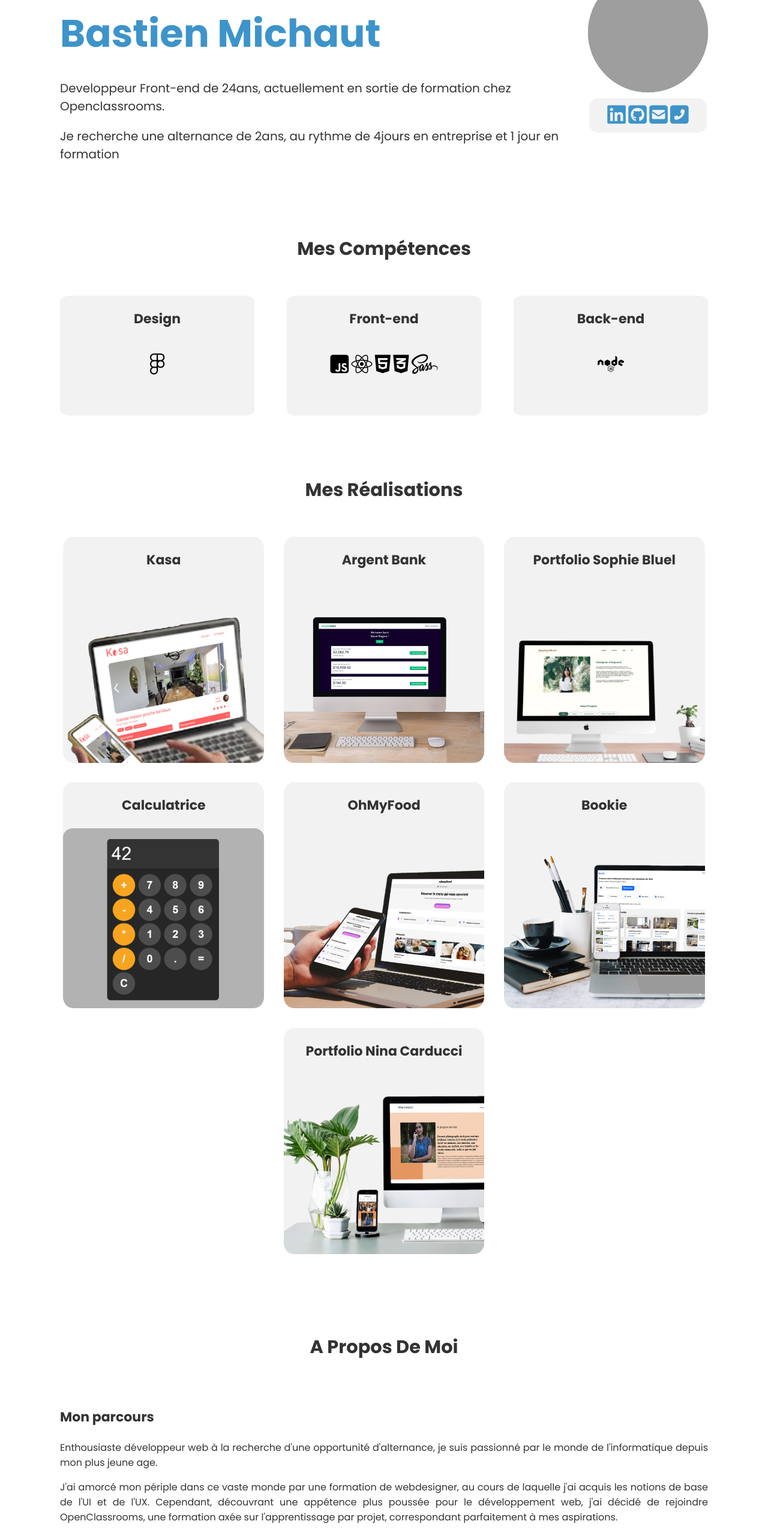
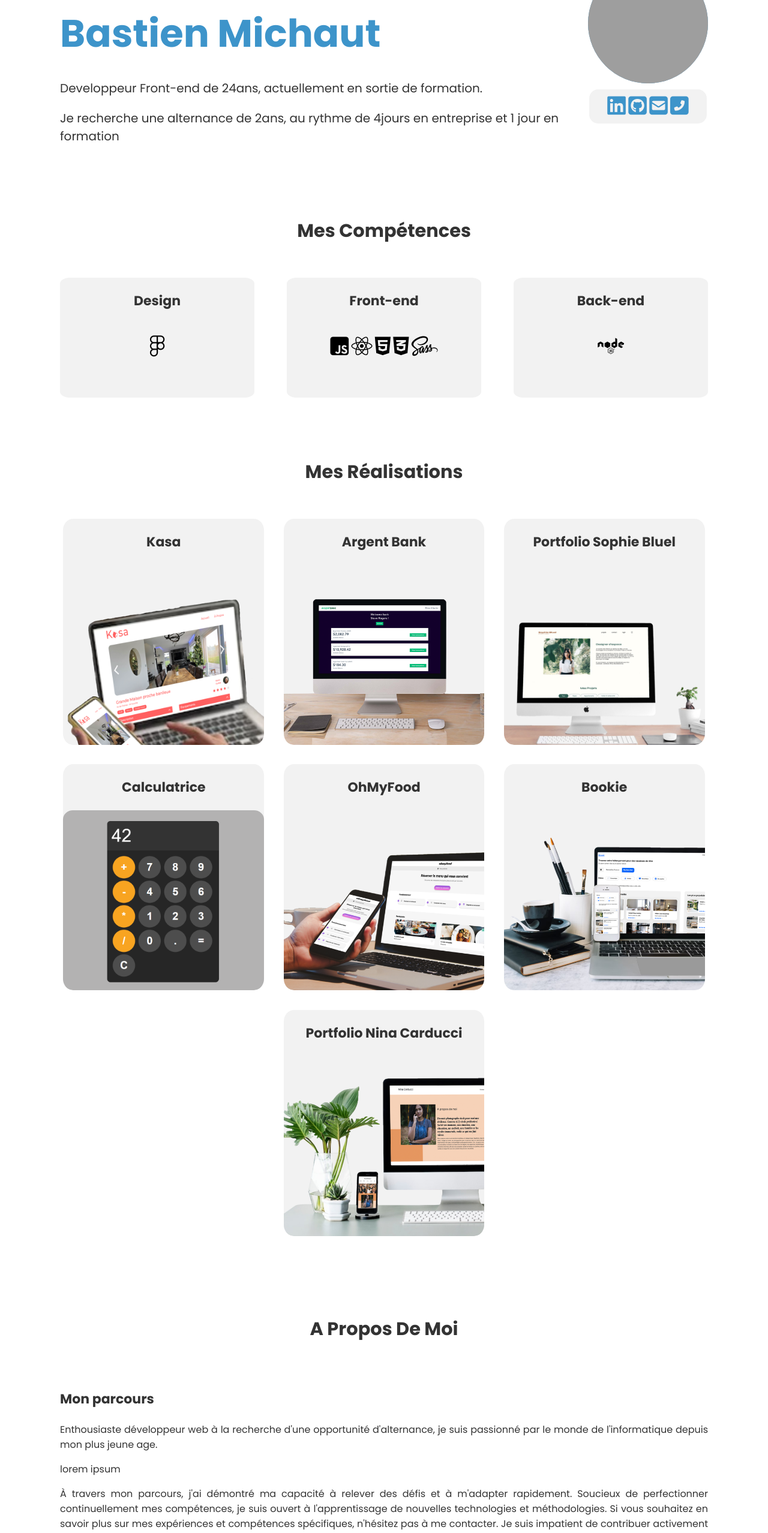
Before and after one commit to BST-tsb/Portfolio-Bastien, a plain HTML site: page index.html in a window 1280 px wide. Shown: the part 240-2796 px from the top of the page at 60% size. Drawn offline with Linux system fonts and the light colour scheme; grey boxes are pictures that could not be loaded.

Commit message:
Update index.html

```diff
--- a/index.html
+++ b/index.html
@@ -29,13 +29,13 @@
                 <h1 class="main-title"><span class="span">Salut, Je suis </span>
                     <span class="span">Bastien Michaut</span> </h1>
                 <p>
-                    Developpeur Front-end de 24ans, actuellement en sortie de formation chez Openclassrooms.
+                    Developpeur Front-end de 24ans, actuellement en sortie de formation.
                 </p>
                 <p>Je recherche une alternance de 2ans, au rythme de 4jours en entreprise et 1 jour en formation</p>
             </div>
             <div class="cont-res-img">
                 <div class="image-profil">
-                    <img src="images/moi.png">
+                    <img src="https://pixabay.com/vectors/blank-profile-picture-mystery-man-973460/">
                 </div>
                 <div class="réseaux">
                     <a href="https://www.linkedin.com/in/-michautbastien/" target="_blank"><i class="fa-brands fa-linkedin"></i></a>
@@ -94,7 +94,7 @@
                 <div class="txt-app">
                     <h3>Mon parcours</h3>
                     <p>Enthousiaste développeur web à la recherche d'une opportunité d'alternance, je suis passionné par le monde de l'informatique depuis mon plus jeune age.</p>
-                    <p>J'ai amorcé mon périple dans ce vaste monde par une formation de webdesigner, au cours de laquelle j'ai acquis les notions de base de l'UI et de l'UX. Cependant, découvrant une appétence plus poussée pour le développement web, j'ai décidé de rejoindre OpenClassrooms, une formation axée sur l'apprentissage par projet, correspondant parfaitement à mes aspirations.</p>
+                    <p>lorem ipsum </p>
                     <p>À travers mon parcours, j'ai démontré ma capacité à relever des défis et à m'adapter rapidement. Soucieux de perfectionner continuellement mes compétences, je suis ouvert à l'apprentissage de nouvelles technologies et méthodologies. Si vous souhaitez en savoir plus sur mes expériences et compétences spécifiques, n'hésitez pas à me contacter. Je suis impatient de contribuer activement au succès de votre équipe en tant que développeur web en alternance.</p>
 
                 </div>
```
